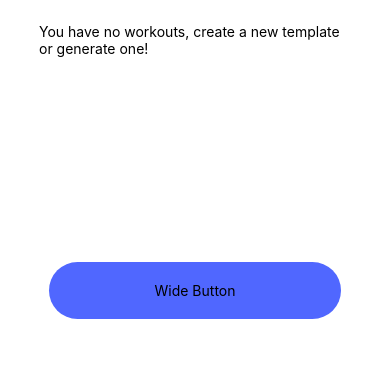
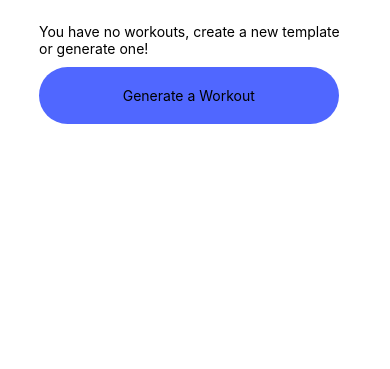
Before and after one commit to Ahmadhcs/fitness, a React Native app: screen /Workout in a window 390 px wide. Shown: the part 160-529 px from the top of the page. Built offline with nearby package versions, Linux system fonts and the light colour scheme.

Commit message:
Fixed margin error in the generate workout button and no name handling in adding workout

```diff
--- a/screens/AddWorkout.js
+++ b/screens/AddWorkout.js
@@ -22,13 +22,20 @@ function AddWorkout(props) {
   };
 
   const handleDiscard = () => {
+    setModalVisible(false);
     navigation.goBack();
   };
 
   const handleSave = () => {
     // save logic
     // currently just adds a new box to the workout page wih the workout name
-    props.handleSave(workoutName);
+    let finalWorkoutName = workoutName;
+    if (finalWorkoutName === "") {
+      // if workout name is empty then assign a default name
+      finalWorkoutName = "Routine";
+    }
+    // save logic
+    props.handleSave(finalWorkoutName);
   };
 
   const handleWorkoutNameChange = (text) => {
@@ -155,7 +162,7 @@ const styles = StyleSheet.create({
     fontWeight: "bold",
   },
   addButtonText: {
-    color: "white",
+    color: "blue",
     fontWeight: "bold",
     fontSize: 18,
   },
--- a/screens/Workout.js
+++ b/screens/Workout.js
@@ -123,22 +123,22 @@ function WorkoutTracking({ navigation, route }) {
               <TouchableOpacity
                 key={index}
                 style={
-                  boxes.length % 2 == 0 || index !== boxes.length - 1
-                    ? styles.boxContainer
-                    : styles.wideBoxContainer
+                  boxes.length % 2 !== 0 && index === boxes.length - 1
+                    ? styles.aiBoxContainer
+                    : styles.boxContainer
                 }
                 onPress={() => navigation.navigate("WorkoutPage", { workoutType: box })}>
                 <Text style={styles.boxText}>{box}</Text>
               </TouchableOpacity>
             ))}
-            {boxes.length >= 4 && <View style={{ height: 10 }} />}
             <TouchableOpacity
-              style={styles.wideButton}
+              style={styles.aiButton}
               onPress={() => {
-                console.log("Wide Button Pressed!");
+                console.log("ai Button Pressed!");
               }}>
-              <Text style={styles.buttonText}>Wide Button</Text>
+              <Text style={styles.buttonText}>Generate a Workout</Text>
             </TouchableOpacity>
+            <View style={{ height: 10 }} />
           </View>
         </SafeAreaView>
       </ScrollView>
@@ -303,18 +303,17 @@ const styles = StyleSheet.create({
     justifyContent: "center",
     marginHorizontal: 10,
   },
-  wideButton: {
+  aiButton: {
     backgroundColor: "#5067FF",
     borderRadius: 30,
     padding: 20,
-    flex: 5,
     elevation: 2,
     alignItems: "center",
     justifyContent: "center",
-    marginHorizontal: 10,
-    marginTop: screenWidth / 2 + 10,
+    width: "96%",
+    marginTop: 10,
   },
-  wideBoxContainer: {
+  aiBoxContainer: {
     justifyContent: "center",
     alignItems: "center",
     backgroundColor: "#f0f0f0",
```
